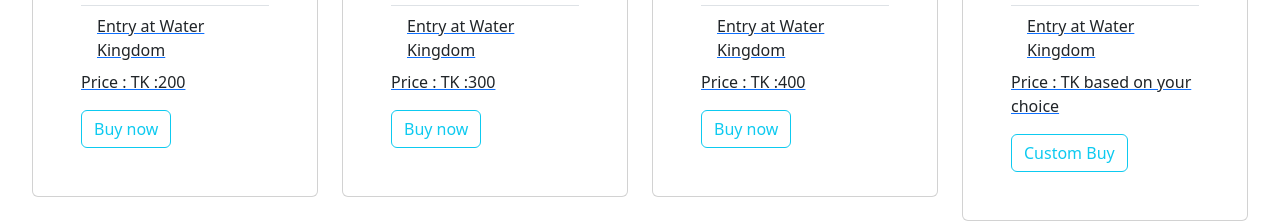
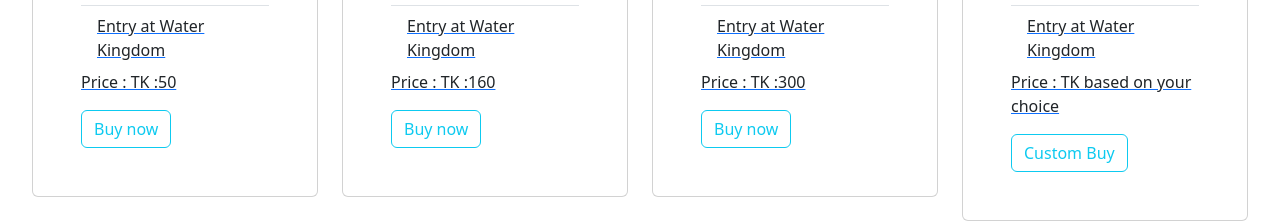
Before and after one commit to masud001/ticket-management, a React (Vite) app in the folder frontend/: page / in a window 1280 px wide. Shown: the part 1193-1416 px from the top of the page. Built offline with nearby package versions, Linux system fonts and the light colour scheme.

Commit message:
Card amount fixed

```diff
--- a/frontend/src/pages/Home.jsx
+++ b/frontend/src/pages/Home.jsx
@@ -85,7 +85,7 @@
       ticketInfo = {
         totalVisitors: count,
         selectedRides: [{ name: "Roller Coaster", price: 50 }],
-        totalPrice: 200,
+        totalPrice: 50,
       };
     } else if (count === 2) {
       ticketInfo = {
@@ -140,7 +140,7 @@
                   <ListGroup.Item>Only Entry at Fantasy Kingdom</ListGroup.Item>
                   <ListGroup.Item>Entry at Water Kingdom</ListGroup.Item>
                 </ListGroup>
-                <Card.Text>Price : TK :200</Card.Text>
+                <Card.Text>Price : TK :50</Card.Text>
                 <Button variant="outline-info">Buy now</Button>
               </Card.Body>
             </Card>
@@ -159,7 +159,7 @@
                   <ListGroup.Item>Only Entry at Fantasy Kingdom</ListGroup.Item>
                   <ListGroup.Item>Entry at Water Kingdom</ListGroup.Item>
                 </ListGroup>
-                <Card.Text>Price : TK :300</Card.Text>
+                <Card.Text>Price : TK :160</Card.Text>
                 <Button variant="outline-info">Buy now</Button>
               </Card.Body>
             </Card>
@@ -178,7 +178,7 @@
                   <ListGroup.Item>Only Entry at Fantasy Kingdom</ListGroup.Item>
                   <ListGroup.Item>Entry at Water Kingdom</ListGroup.Item>
                 </ListGroup>
-                <Card.Text>Price : TK :400</Card.Text>
+                <Card.Text>Price : TK :300</Card.Text>
                 <Button variant="outline-info">Buy now</Button>
               </Card.Body>
             </Card>
```
